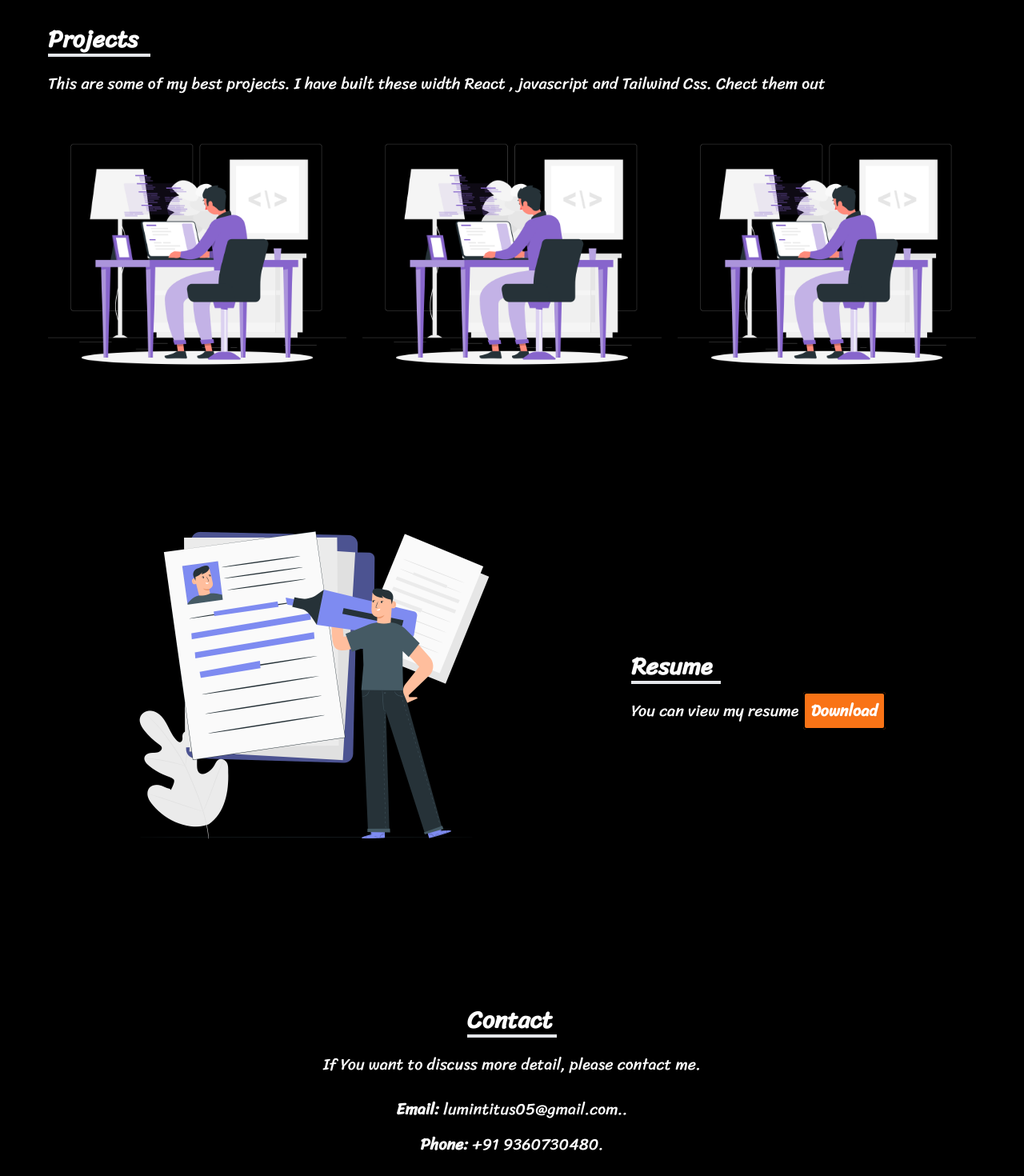
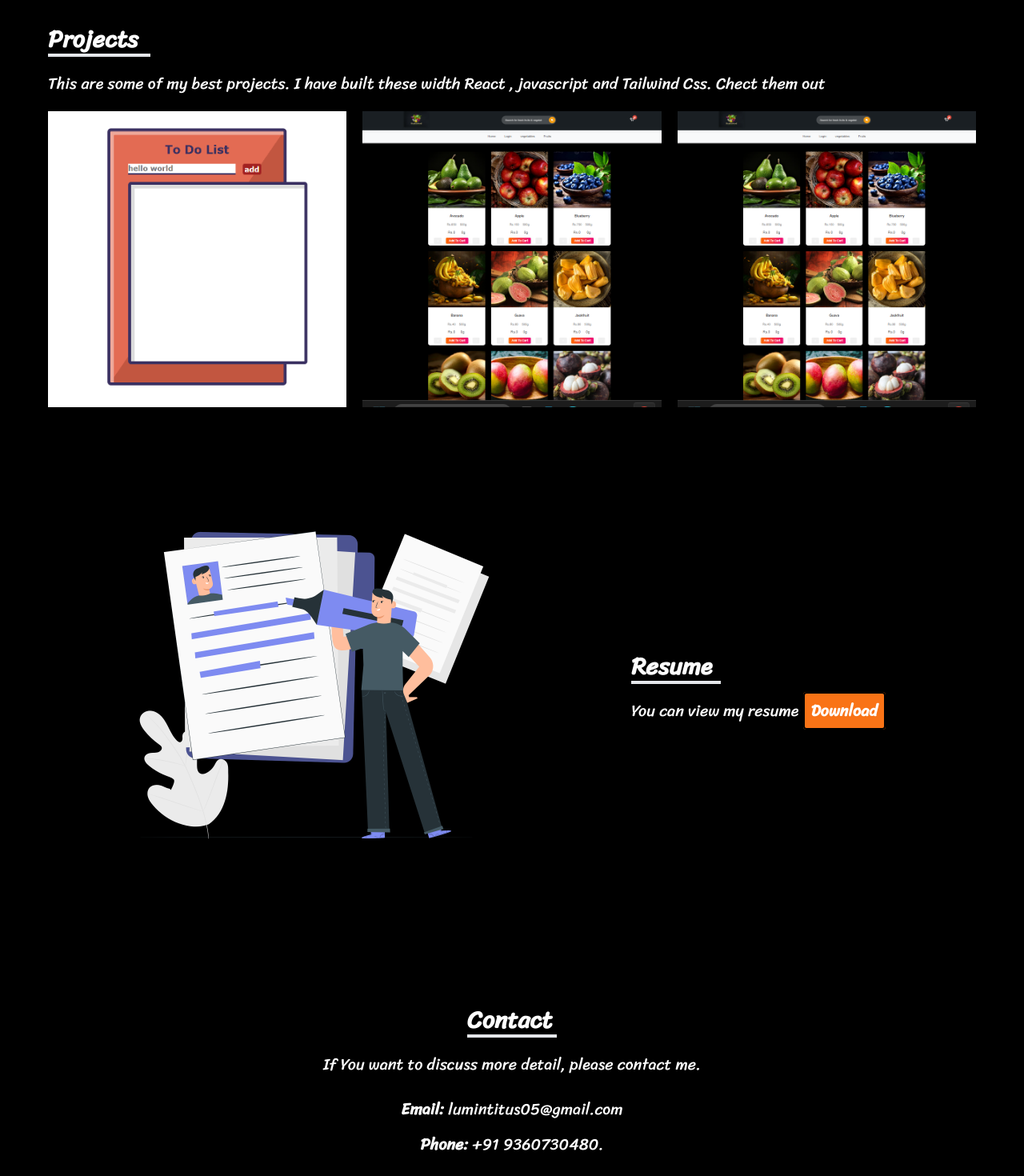
Before and after one commit to Lumintitus/luminportfolio, a React (Create React App) app: page / in a window 1280 px wide. Shown: the part 1280-2750 px from the top of the page at 80% size. Built offline with nearby package versions, Linux system fonts and the light colour scheme; a web font is replaced by a local one.

Commit message:
Refactor code structure for improved readability and maintainability

```diff
--- a/src/Components/Contact.js
+++ b/src/Components/Contact.js
@@ -7,7 +7,7 @@ export default function Contact() {
 
                     <h1 className="text-3xl border-b-4 mb-5 font-bold w-[7rem]">Contact</h1>
                     <p className="text-xl pb-5"> If You want to discuss more detail, please contact me.</p>
-                    <p className="py-2 text-xl"><span className="font-bold">Email: </span>lumintitus05@gmail.com..</p>
+                    <p className="py-2 text-xl"><span className="font-bold">Email: </span>lumintitus05@gmail.com</p>
                     <p className="py-2 text-xl"><span className="font-bold">Phone: </span>+91 9360730480.</p>
             </div>
         </section>
--- a/src/Components/Projects.js
+++ b/src/Components/Projects.js
@@ -1,4 +1,5 @@
-import projectimg from '../images/programmer.png'
+import todolistimg from '../images/do-to-list.png'
+import ecommerce from '../images/e-commerce.png'
 
 export default function Projects() {
     return (
@@ -14,21 +15,21 @@ export default function Projects() {
             <div className="w-full">
                 <div className='flex flex-col md:flex-row px-10 gap-5'>
                     <div className='relative'>
-                        <img className='h-[370px] w-[500px]' src={projectimg}/>
+                        <img className='h-[370px] w-[500px]' src={todolistimg}/>
                     <div className='project-desc'>
                         <p className='text-center text-xl px-5 py-5'>E-Commerce Website build with Reactjs</p>
                     </div>
                     </div>
 
                     <div className='relative'>
-                        <img className='h-[370px] w-[500px]' src={projectimg}/>
+                        <img className='h-[370px] w-[500px]' src={ecommerce}/>
                     <div className='project-desc'>
                         <p className='text-center text-xl  px-5 py-5'>E-Commerce Website build with Reactjs</p>
                     </div>
                     </div>
 
                     <div className='relative'>
-                        <img className='h-[370px] w-[500px]' src={projectimg} />
+                        <img className='h-[370px] w-[500px]' src={ecommerce} />
                     <div className='project-desc'>
                         <p className='text-center text-xl  px-5 py-5'>E-Commerce Website build with Reactjs</p>
                     </div>
```
Also changed, not shown: src/images/do-to-list.png (added), src/images/e-commerce.png (added).
